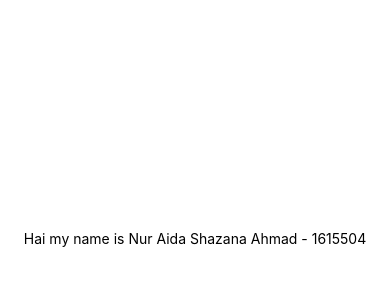
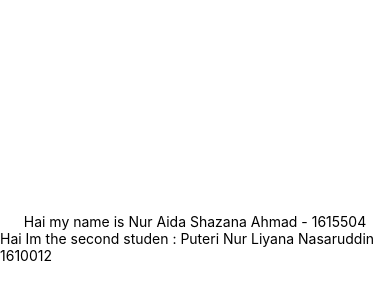
Before and after one commit to shazanaaida/HelloWorld, a React Native app: screen / in a window 390 px wide. Shown: the part 184-484 px from the top of the page. Built offline with nearby package versions, Linux system fonts and the light colour scheme.

Commit message:
Update App.js

```diff
--- a/App.js
+++ b/App.js
@@ -6,6 +6,8 @@ export default class App extends React.Component {
     return (
       <View style={styles.container}>
         <Text>Hai my name is Nur Aida Shazana Ahmad - 1615504</Text>
+      <Text>Hai Im the second studen : Puteri Nur Liyana Nasaruddin 1610012</Text>
+
       </View>
     );
   }
```
